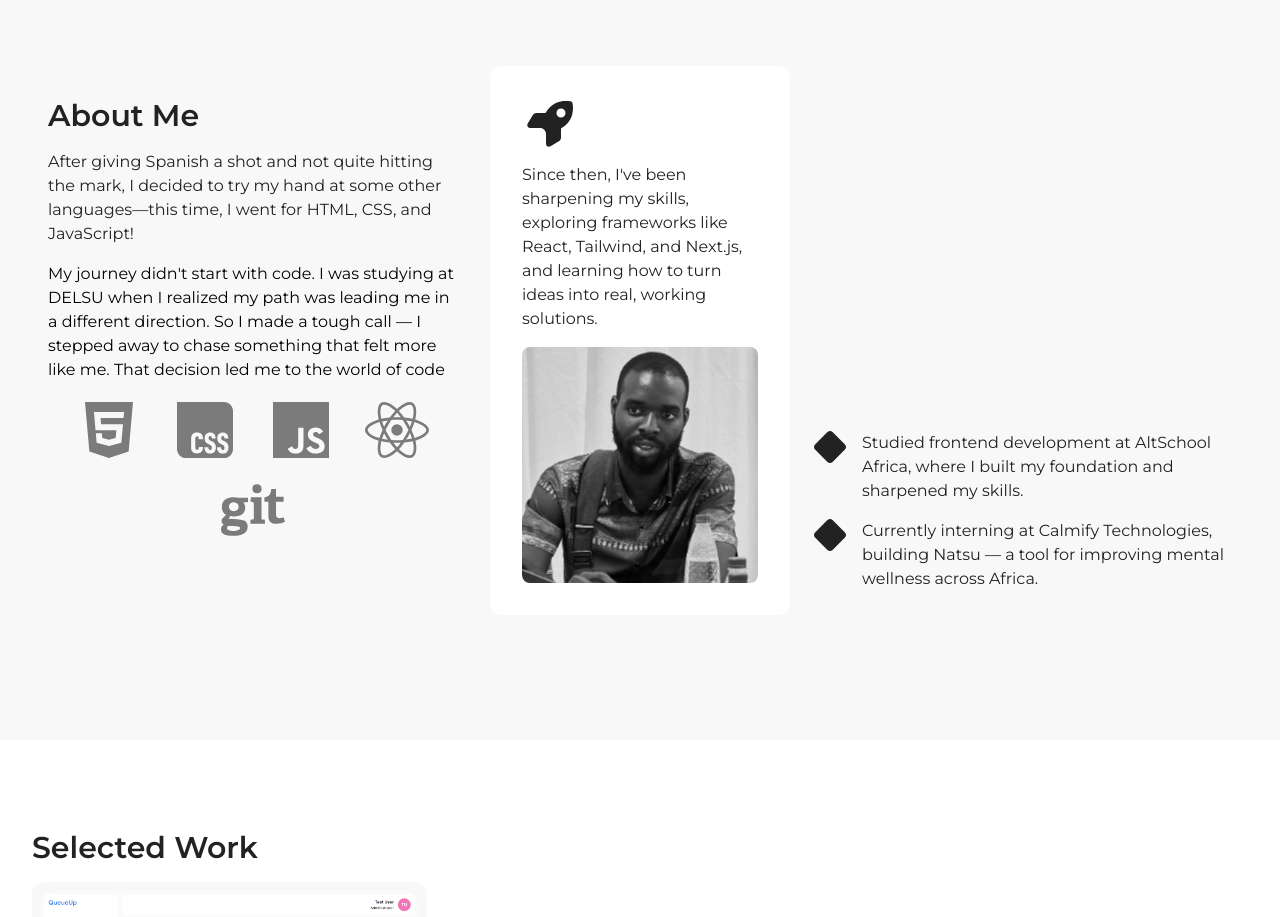
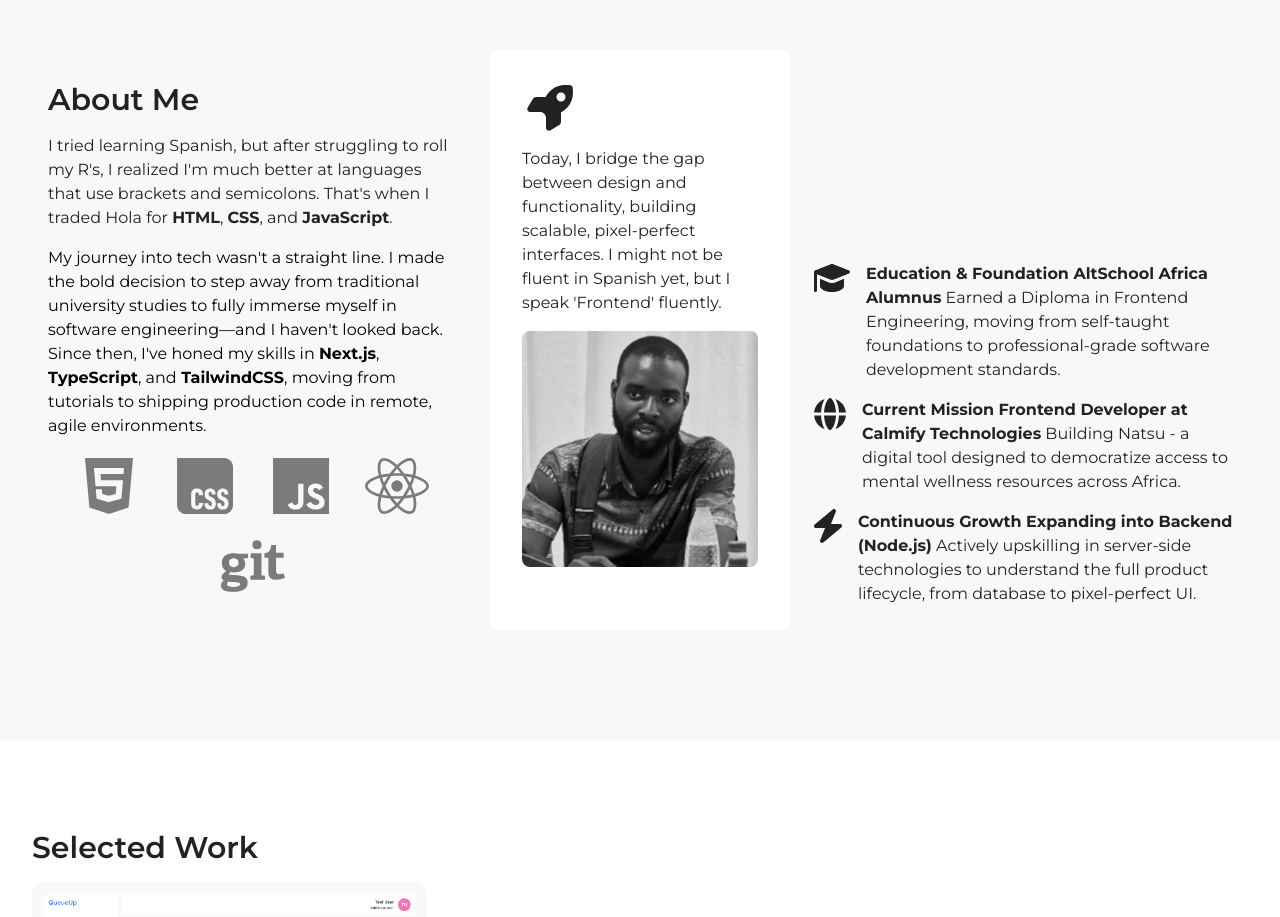
Before and after one commit to hendrixejegi/my-portfolio, a React (Vite) app: page / in a window 1280 px wide. Shown: the part 860-1777 px from the top of the page. Built offline with nearby package versions, Linux system fonts and the light colour scheme.

Commit message:
Rewrite about me section

```diff
--- a/src/components/Home/AboutMe.jsx
+++ b/src/components/Home/AboutMe.jsx
@@ -1,6 +1,12 @@
 import myImage from "../../assets/images/47c01cb8-29e8-4875-92cd-19b473bb5e4f.jpeg";
 import { FontAwesomeIcon } from "@fortawesome/react-fontawesome";
-import { faDiamond, faRocket } from "@fortawesome/free-solid-svg-icons";
+import {
+  faDiamond,
+  faRocket,
+  faGraduationCap,
+  faGlobe,
+  faBolt,
+} from "@fortawesome/free-solid-svg-icons";
 import {
   faHtml5,
   faCss,
@@ -8,11 +14,6 @@ import {
   faJs,
   faGit,
 } from "@fortawesome/free-brands-svg-icons";
-import { gsap } from "gsap";
-import { useGSAP } from "@gsap/react";
-import { ScrollTrigger } from "gsap/ScrollTrigger";
-
-gsap.registerPlugin(useGSAP, ScrollTrigger);
 
 const iconList = [
   // [Component, aria-label]
@@ -30,15 +31,19 @@ const AboutMe = () => {
         <div className="container-1 space-y-4 p-8">
           <h2 className="text-primary text-3xl font-semibold">About Me</h2>
           <p className="text-primary">
-            After giving Spanish a shot and not quite hitting the mark, I
-            decided to try my hand at some other languages—this time, I went for
-            HTML, CSS, and JavaScript!
+            I tried learning Spanish, but after struggling to roll my R&apos;s,
+            I realized I&apos;m much better at languages that use brackets and
+            semicolons. That&apos;s when I traded Hola for <b>HTML</b>,{" "}
+            <b>CSS</b>, and <b>JavaScript</b>.
           </p>
           <p>
-            My journey didn't start with code. I was studying at DELSU when I
-            realized my path was leading me in a different direction. So I made
-            a tough call — I stepped away to chase something that felt more like
-            me. That decision led me to the world of code
+            My journey into tech wasn't a straight line. I made the bold
+            decision to step away from traditional university studies to fully
+            immerse myself in software engineering—and I haven't looked back.
+            Since then, I&apos;ve honed my skills in <b>Next.js</b>,{" "}
+            <b>TypeScript</b>, and
+            <b> TailwindCSS</b>, moving from tutorials to shipping production
+            code in remote, agile environments.
           </p>
           <div className="flex w-full flex-wrap justify-center gap-4">
             {iconList.map((icon, idx) => (
@@ -62,9 +67,9 @@ const AboutMe = () => {
             />
           </div>
           <p className="text-primary">
-            Since then, I&#39;ve been sharpening my skills, exploring frameworks
-            like React, Tailwind, and Next.js, and learning how to turn ideas
-            into real, working solutions.
+            Today, I bridge the gap between design and functionality, building
+            scalable, pixel-perfect interfaces. I might not be fluent in Spanish
+            yet, but I speak 'Frontend' fluently.
           </p>
           <div className="overflow-hidden rounded-lg">
             <img
@@ -77,18 +82,37 @@ const AboutMe = () => {
         <div className="container-3 content-end p-6">
           <ul className="space-y-4">
             <li className="text-primary flex items-start gap-4">
-              <FontAwesomeIcon icon={faDiamond} size="2x" aria-hidden="true" />
-              <span>
-                Studied frontend development at AltSchool Africa, where I built
-                my foundation and sharpened my skills.
-              </span>
+              <FontAwesomeIcon
+                icon={faGraduationCap}
+                size="2x"
+                aria-hidden="true"
+              />
+              <p>
+                <strong>Education & Foundation AltSchool Africa Alumnus</strong>{" "}
+                Earned a Diploma in Frontend Engineering, moving from
+                self-taught foundations to professional-grade software
+                development standards.
+              </p>
             </li>
             <li className="text-primary flex items-start gap-4">
-              <FontAwesomeIcon icon={faDiamond} size="2x" aria-hidden="true" />
-              <span>
-                Currently interning at Calmify Technologies, building Natsu — a
-                tool for improving mental wellness across Africa.
-              </span>
+              <FontAwesomeIcon icon={faGlobe} size="2x" aria-hidden="true" />
+              <p>
+                <strong>
+                  Current Mission Frontend Developer at Calmify Technologies
+                </strong>{" "}
+                Building Natsu - a digital tool designed to democratize access
+                to mental wellness resources across Africa.
+              </p>
+            </li>
+            <li className="text-primary flex items-start gap-4">
+              <FontAwesomeIcon icon={faBolt} size="2x" aria-hidden="true" />
+              <p>
+                <strong>
+                  Continuous Growth Expanding into Backend (Node.js)
+                </strong>{" "}
+                Actively upskilling in server-side technologies to understand
+                the full product lifecycle, from database to pixel-perfect UI.
+              </p>
             </li>
           </ul>
         </div>
```
